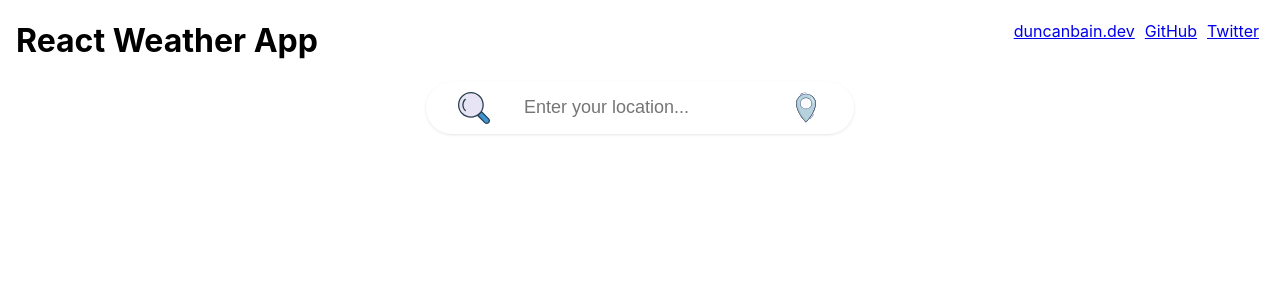
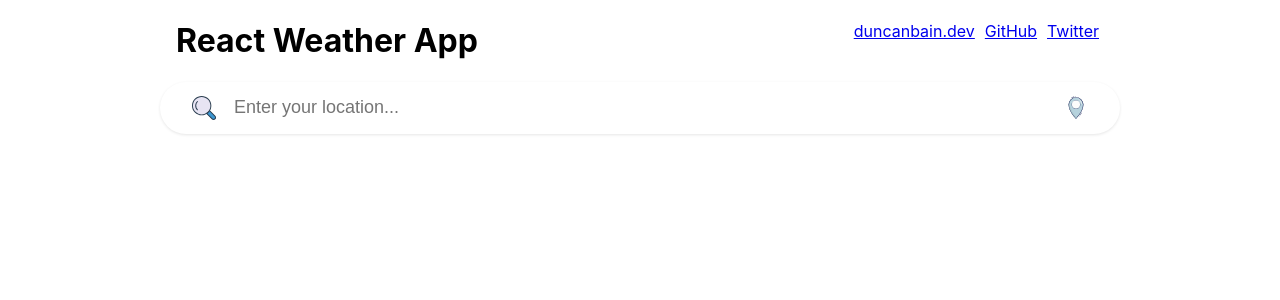
Before and after one commit to duncanjbain/weather-forecast-app, a React (Create React App) app: page / in a window 1280 px wide. Shown: the top 300 px of the page. Built offline with nearby package versions, Linux system fonts and the light colour scheme.

Commit message:
Remove flexbox from app container. Adjusted search input margins

```diff
--- a/src/App.jsx
+++ b/src/App.jsx
@@ -6,9 +6,6 @@ import LocationSearch from "./Components/LocationSearch"
 
 
 const AppContainer = styled.div`
-  display: flex;
-  flex-direction: column;
-  align-items: center;
 `;
 
 function App() {
--- a/src/Components/LocationSearch.jsx
+++ b/src/Components/LocationSearch.jsx
@@ -15,8 +15,8 @@ const SearchContainer = styled.div`
 
 const LocationInput = styled.input`
   flex: 1;
-  margin-left: 2rem;
-  margin-right: 2rem;
+  margin-left: 1rem;
+  margin-right: 1rem;
   height: 3rem;
   border: none;
   font-size: 1.125rem;
@@ -27,13 +27,13 @@ const LocationInput = styled.input`
 
 const SearchIcon = styled(SearchIconSvg)`
   margin-left: 2rem;
-  height: 2rem;
+  height: 1.5rem;
   width: auto;
 `;
 
 const PointerIcon = styled(PointerIconSvg)`
   margin-right: 2rem;
-  height: 2rem;
+  height: 1.5rem;
   width: auto;
 `;
 
--- a/src/theme/globalStyle.jsx
+++ b/src/theme/globalStyle.jsx
@@ -9,7 +9,17 @@ const GlobalStyle = createGlobalStyle`
     "Helvetica Neue", sans-serif;
     -webkit-font-smoothing: antialiased;
     -moz-osx-font-smoothing: grayscale;
+    display: flex;
+    justify-content: center;
   }
+
+  #root {
+    max-width: 960px;
+    width: 100%;
+    margin: auto 0;
+    padding: 0 1rem;
+  }
+
 `;
 
 export default GlobalStyle;
```
